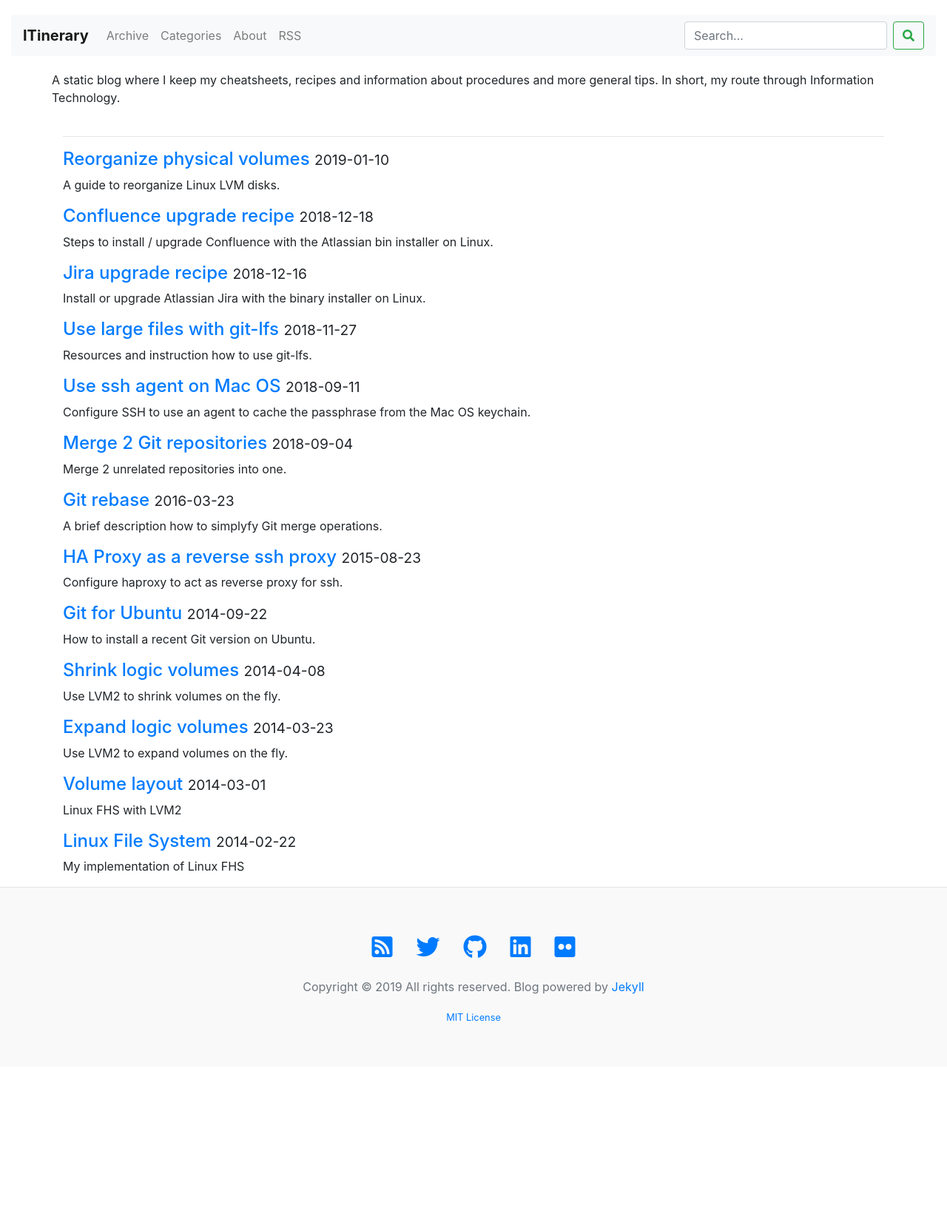
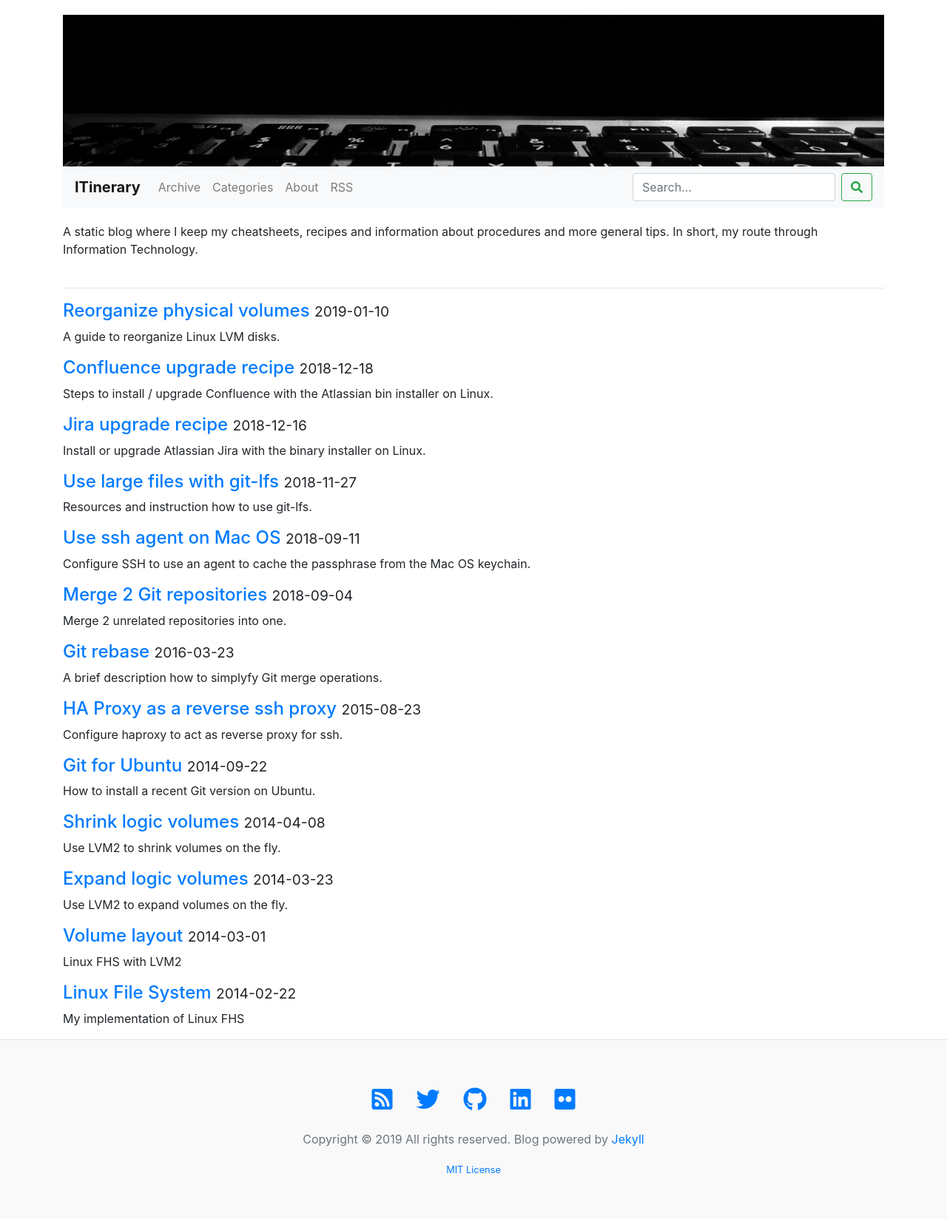
Before and after one commit to cgerull/tstit, a Jekyll site: the page built from index.html, in a window 1280 px wide. Shown: the whole page at 74% size. Built offline with Jekyll 4.4.1, drawn with Linux system fonts in a browser that asks for light colours; before the commit the page ends 1442 px from its top, so only the background shows below that.

Commit message:
Add banner

```diff
--- a/_layouts/default.html
+++ b/_layouts/default.html
@@ -4,8 +4,11 @@
 {% include head.html %}
 
 <body>
-    <div class="container-fluid">
-        {% include navbar.html %}
+    <div class="container">
+        <img src="/assets/img/banner.jpg" alt="keyboard" class="img-fluid">
+        <div>
+            {% include navbar.html %}
+        </div>
     </div>
     <div class="container">
         {{ content }}
--- a/_sass/_custom.scss
+++ b/_sass/_custom.scss
@@ -32,3 +32,18 @@
   margin-top: 1.25rem;
   margin-bottom: 1.5rem;
 }
+
+.banner_section {
+ // float: center;
+  width: 100%;
+  height: 100%;
+  // overflow: hidden;
+  // background: url(/assets/img/banner.jpg) center center no-repeat fixed;
+  // background-size: cover;
+  // text-align: center;
+  // color: #fff;
+}
+
+.navbar_low {
+
+}
--- a/index.html
+++ b/index.html
@@ -5,10 +5,11 @@
 <div class="container-fluid" id="body"></div>
     <div class="row description">
         <!-- <div class="col-md-1">
+        </div> -->
+        <div class="col-md-12">
+        <p>{{ site.description }}</p>
         </div>
-        <div class="col-md-10"> -->
-        <p>{{ site.description }}</p>
-        <!-- </div>
+        <!--
         <div class="col-md-1">
         </div> -->
     </div>
```
Also changed, not shown: assets/img/banner.jpg (added), 1 other file.
